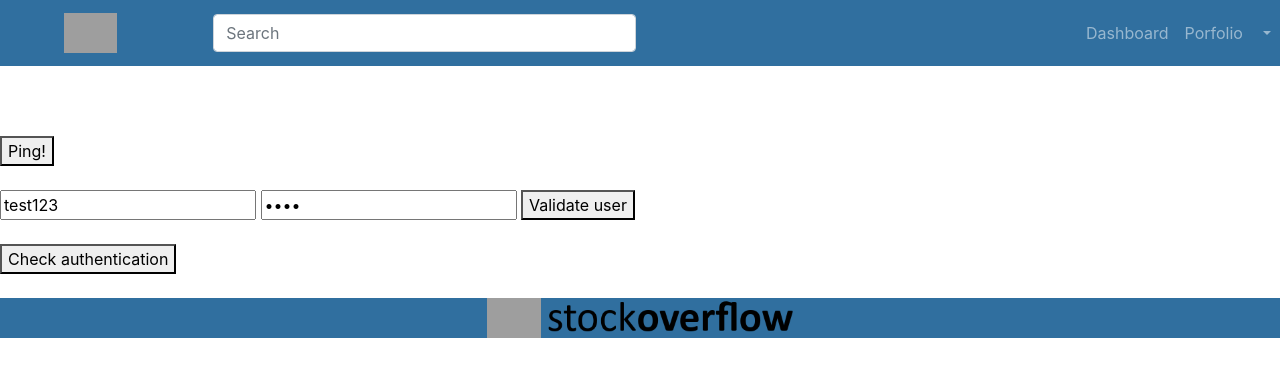
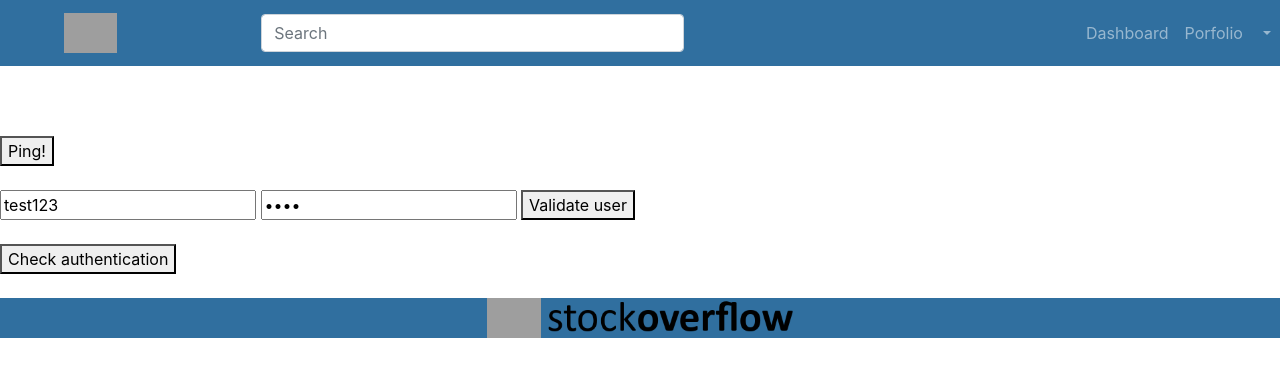
Before and after one commit to Coopss/SPMS, a PHP site: page /api_test.php in a window 1280 px wide. Shown: the top 377 px of the page. Run offline with PHP 8.4, Linux system fonts and the light colour scheme; grey boxes are pictures that could not be loaded.

Commit message:
Attempting to fix navbar spacing

```diff
--- a/public_html/header.php
+++ b/public_html/header.php
@@ -6,7 +6,7 @@
         <button class="navbar-toggler collapsed align-right" type="button" data-toggle="collapse" data-target="#navbarsExample04" aria-controls="navbarsExample04" aria-expanded="false" aria-label="Toggle navigation">
                 <span class="navbar-toggler-icon"></span>
         </button>
-        <div class="collapse navbar-collapse row ml-5" id="navbarsExample04">
+        <div class="collapse navbar-collapse row ml-5 pl-5" id="navbarsExample04">
                 <!-- Text box for search -->
                 <form class="form-inline mr-auto">
                         <input class="form-control" type="text" placeholder="Search" list="search_list" id="search_term" onInput="JavaScript:search()" style="width:33vw;" autoComplete="off"></input>
```
